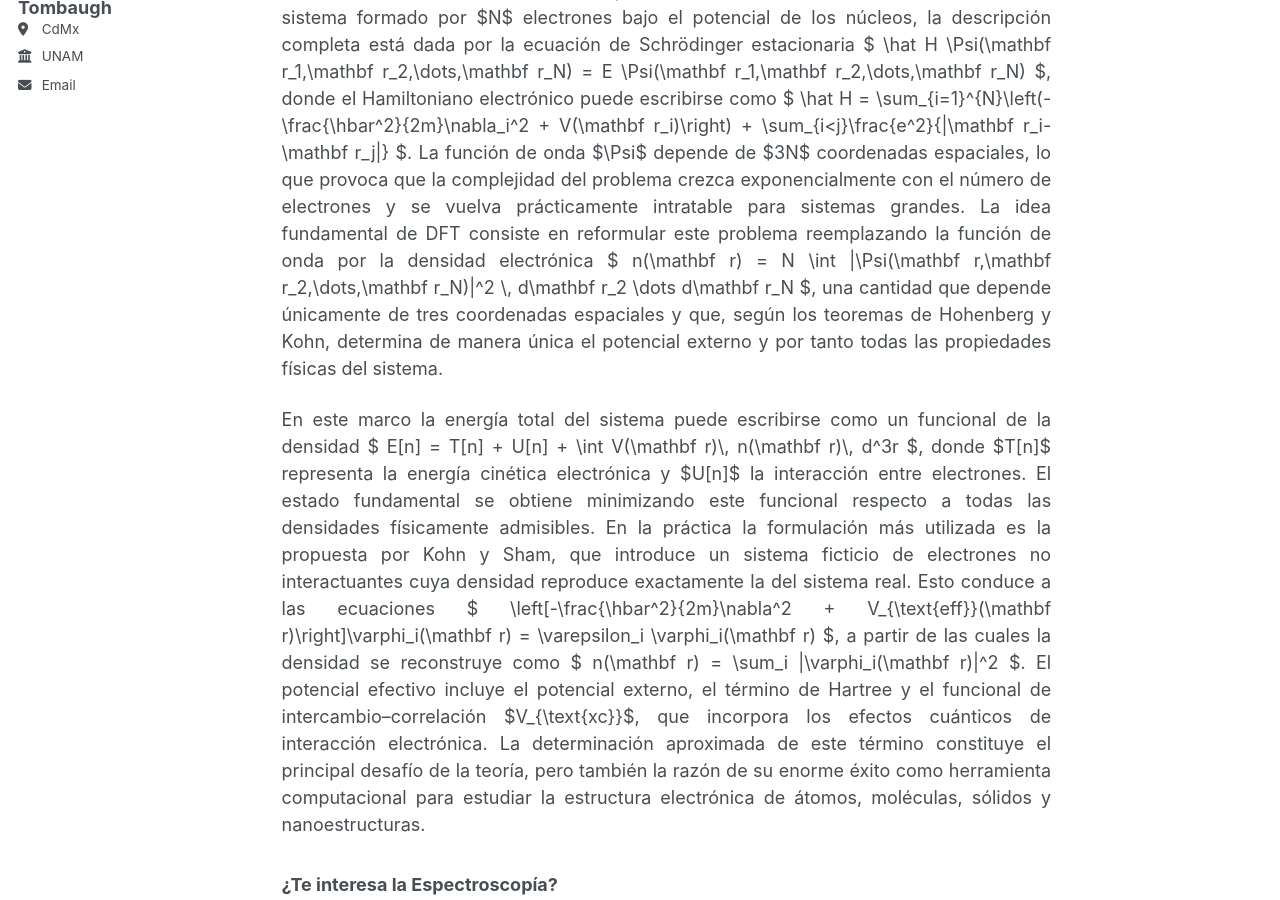
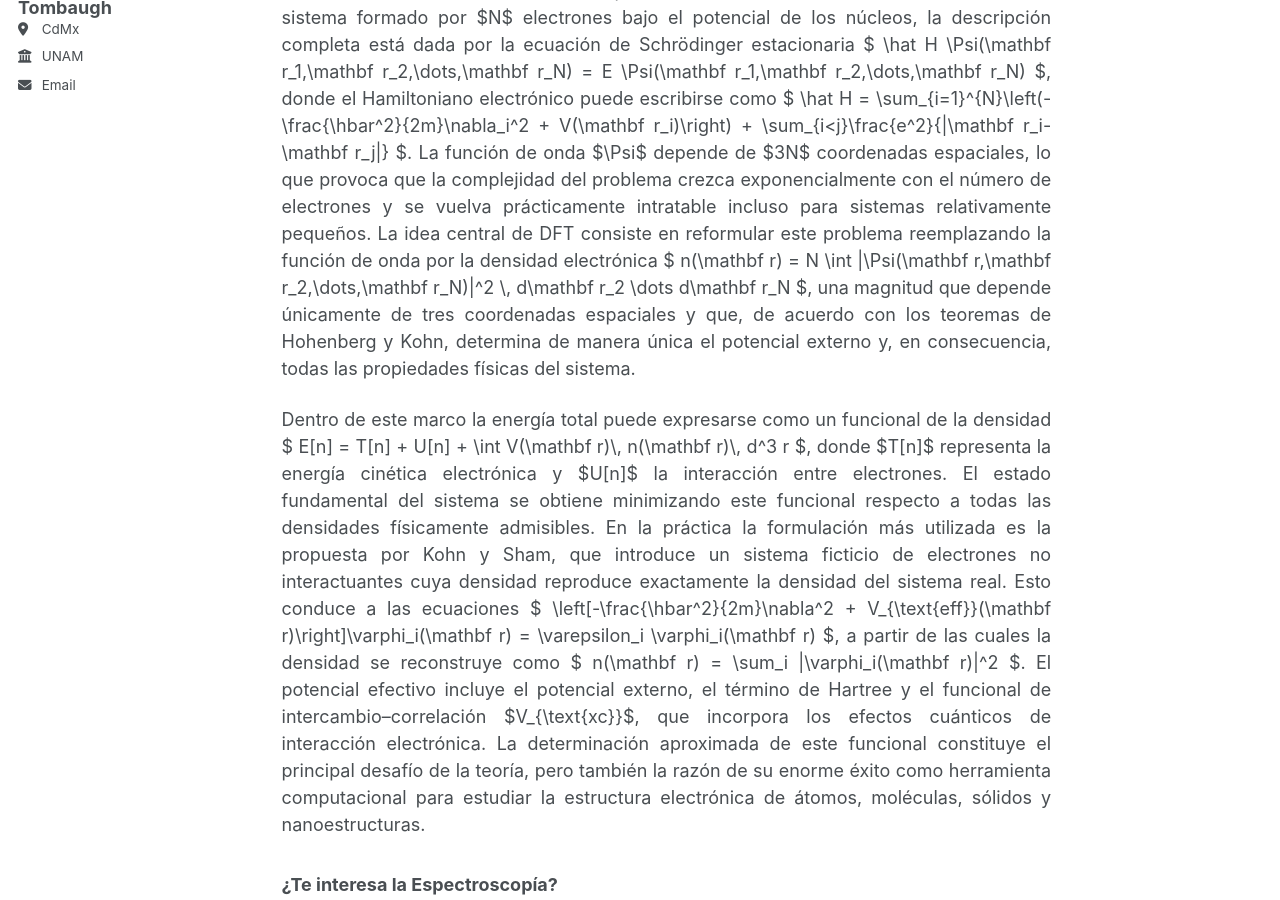
Before and after one commit to TombaughLab/TombaughLab.github.io, a Jekyll site: the page built from _pages/about.md, in a window 1280 px wide and 1400 px high, scrolled down 991 px, cut to the strip 307-1207 px from the top of the window. Built offline with Jekyll 4.4.1, drawn with Linux system fonts in a browser that asks for light colours; a script bundle is joined from its source files by our own code; library files that are not in the unit come from our copies; some of the changed text lies outside the part shown.

Commit message:
Update about.md

```diff
--- a/_pages/about.md
+++ b/_pages/about.md
@@ -24,13 +24,13 @@ allowfullscreen>
 </div>
 
 Breve Resumen:
+
 <p style="text-align: justify;">
-
-La teoría del funcional de la densidad (Density Functional Theory, DFT) surge como una alternativa al tratamiento directo del problema cuántico de muchos electrones. En un sistema formado por $N$ electrones bajo el potencial de los núcleos, la descripción completa está dada por la ecuación de Schrödinger estacionaria $ \hat H \Psi(\mathbf r_1,\mathbf r_2,\dots,\mathbf r_N) = E \Psi(\mathbf r_1,\mathbf r_2,\dots,\mathbf r_N) $, donde el Hamiltoniano electrónico puede escribirse como $ \hat H = \sum_{i=1}^{N}\left(-\frac{\hbar^2}{2m}\nabla_i^2 + V(\mathbf r_i)\right) + \sum_{i<j}\frac{e^2}{|\mathbf r_i-\mathbf r_j|} $. La función de onda $\Psi$ depende de $3N$ coordenadas espaciales, lo que provoca que la complejidad del problema crezca exponencialmente con el número de electrones y se vuelva prácticamente intratable para sistemas grandes. La idea fundamental de DFT consiste en reformular este problema reemplazando la función de onda por la densidad electrónica $ n(\mathbf r) = N \int |\Psi(\mathbf r,\mathbf r_2,\dots,\mathbf r_N)|^2 \, d\mathbf r_2 \dots d\mathbf r_N $, una cantidad que depende únicamente de tres coordenadas espaciales y que, según los teoremas de Hohenberg y Kohn, determina de manera única el potencial externo y por tanto todas las propiedades físicas del sistema.
+La teoría del funcional de la densidad (Density Functional Theory, DFT) surge como una alternativa al tratamiento directo del problema cuántico de muchos electrones. En un sistema formado por $N$ electrones bajo el potencial de los núcleos, la descripción completa está dada por la ecuación de Schrödinger estacionaria $ \hat H \Psi(\mathbf r_1,\mathbf r_2,\dots,\mathbf r_N) = E \Psi(\mathbf r_1,\mathbf r_2,\dots,\mathbf r_N) $, donde el Hamiltoniano electrónico puede escribirse como $ \hat H = \sum_{i=1}^{N}\left(-\frac{\hbar^2}{2m}\nabla_i^2 + V(\mathbf r_i)\right) + \sum_{i&lt;j}\frac{e^2}{|\mathbf r_i-\mathbf r_j|} $. La función de onda $\Psi$ depende de $3N$ coordenadas espaciales, lo que provoca que la complejidad del problema crezca exponencialmente con el número de electrones y se vuelva prácticamente intratable incluso para sistemas relativamente pequeños. La idea central de DFT consiste en reformular este problema reemplazando la función de onda por la densidad electrónica $ n(\mathbf r) = N \int |\Psi(\mathbf r,\mathbf r_2,\dots,\mathbf r_N)|^2 \, d\mathbf r_2 \dots d\mathbf r_N $, una magnitud que depende únicamente de tres coordenadas espaciales y que, de acuerdo con los teoremas de Hohenberg y Kohn, determina de manera única el potencial externo y, en consecuencia, todas las propiedades físicas del sistema.
 </p>
 
 <p style="text-align: justify;">
-En este marco la energía total del sistema puede escribirse como un funcional de la densidad $ E[n] = T[n] + U[n] + \int V(\mathbf r)\, n(\mathbf r)\, d^3r $, donde $T[n]$ representa la energía cinética electrónica y $U[n]$ la interacción entre electrones. El estado fundamental se obtiene minimizando este funcional respecto a todas las densidades físicamente admisibles. En la práctica la formulación más utilizada es la propuesta por Kohn y Sham, que introduce un sistema ficticio de electrones no interactuantes cuya densidad reproduce exactamente la del sistema real. Esto conduce a las ecuaciones $ \left[-\frac{\hbar^2}{2m}\nabla^2 + V_{\text{eff}}(\mathbf r)\right]\varphi_i(\mathbf r) = \varepsilon_i \varphi_i(\mathbf r) $, a partir de las cuales la densidad se reconstruye como $ n(\mathbf r) = \sum_i |\varphi_i(\mathbf r)|^2 $. El potencial efectivo incluye el potencial externo, el término de Hartree y el funcional de intercambio–correlación $V_{\text{xc}}$, que incorpora los efectos cuánticos de interacción electrónica. La determinación aproximada de este término constituye el principal desafío de la teoría, pero también la razón de su enorme éxito como herramienta computacional para estudiar la estructura electrónica de átomos, moléculas, sólidos y nanoestructuras.
+Dentro de este marco la energía total puede expresarse como un funcional de la densidad $ E[n] = T[n] + U[n] + \int V(\mathbf r)\, n(\mathbf r)\, d^3 r $, donde $T[n]$ representa la energía cinética electrónica y $U[n]$ la interacción entre electrones. El estado fundamental del sistema se obtiene minimizando este funcional respecto a todas las densidades físicamente admisibles. En la práctica la formulación más utilizada es la propuesta por Kohn y Sham, que introduce un sistema ficticio de electrones no interactuantes cuya densidad reproduce exactamente la densidad del sistema real. Esto conduce a las ecuaciones $ \left[-\frac{\hbar^2}{2m}\nabla^2 + V_{\text{eff}}(\mathbf r)\right]\varphi_i(\mathbf r) = \varepsilon_i \varphi_i(\mathbf r) $, a partir de las cuales la densidad se reconstruye como $ n(\mathbf r) = \sum_i |\varphi_i(\mathbf r)|^2 $. El potencial efectivo incluye el potencial externo, el término de Hartree y el funcional de intercambio–correlación $V_{\text{xc}}$, que incorpora los efectos cuánticos de interacción electrónica. La determinación aproximada de este funcional constituye el principal desafío de la teoría, pero también la razón de su enorme éxito como herramienta computacional para estudiar la estructura electrónica de átomos, moléculas, sólidos y nanoestructuras.
 </p>
 
 
```
